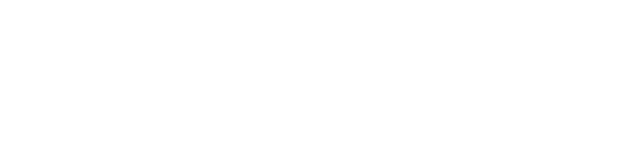
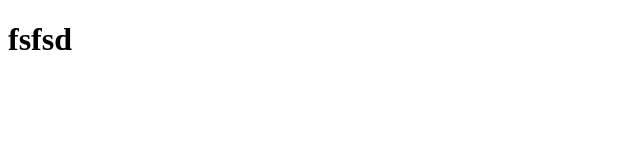
Before and after one commit to rondelek/planets-fact, a plain HTML site: page index.html in a window 1280 px wide. Shown: the whole page, without its empty margins (0-640 px from the left). Drawn offline with Linux system fonts and the light colour scheme.

Commit message:
git commit -m

```diff
--- a/index.html
+++ b/index.html
@@ -8,6 +8,7 @@
     <title>Planets Fact Site</title>
     <link href="https://fonts.googleapis.com/css2?family=Antonio:wght@400;500&family=Spartan:wght@400;700&display=swap"
         rel="stylesheet" />
+        <h1> fsfsd </h1>
    </head>
 
 <body>
```
